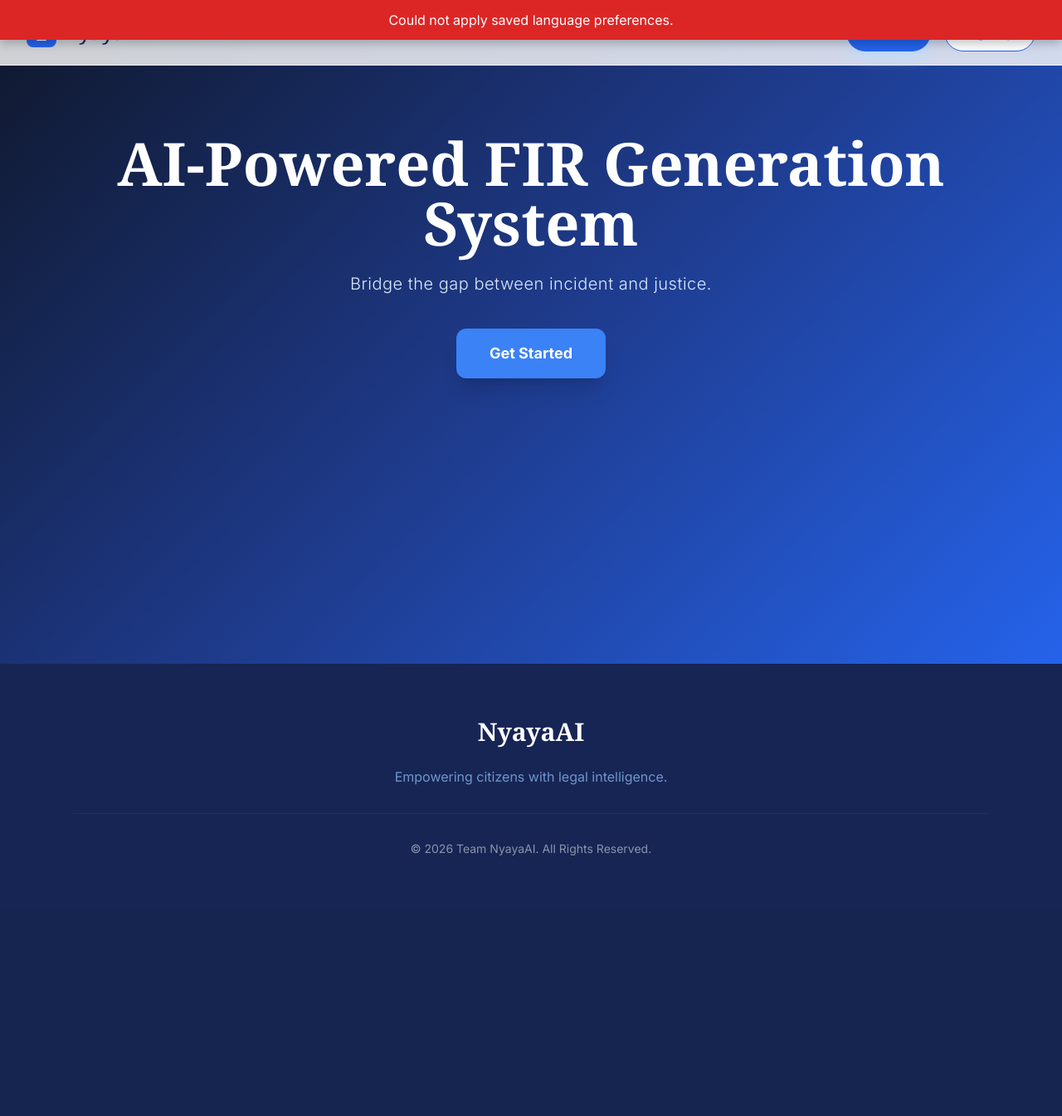
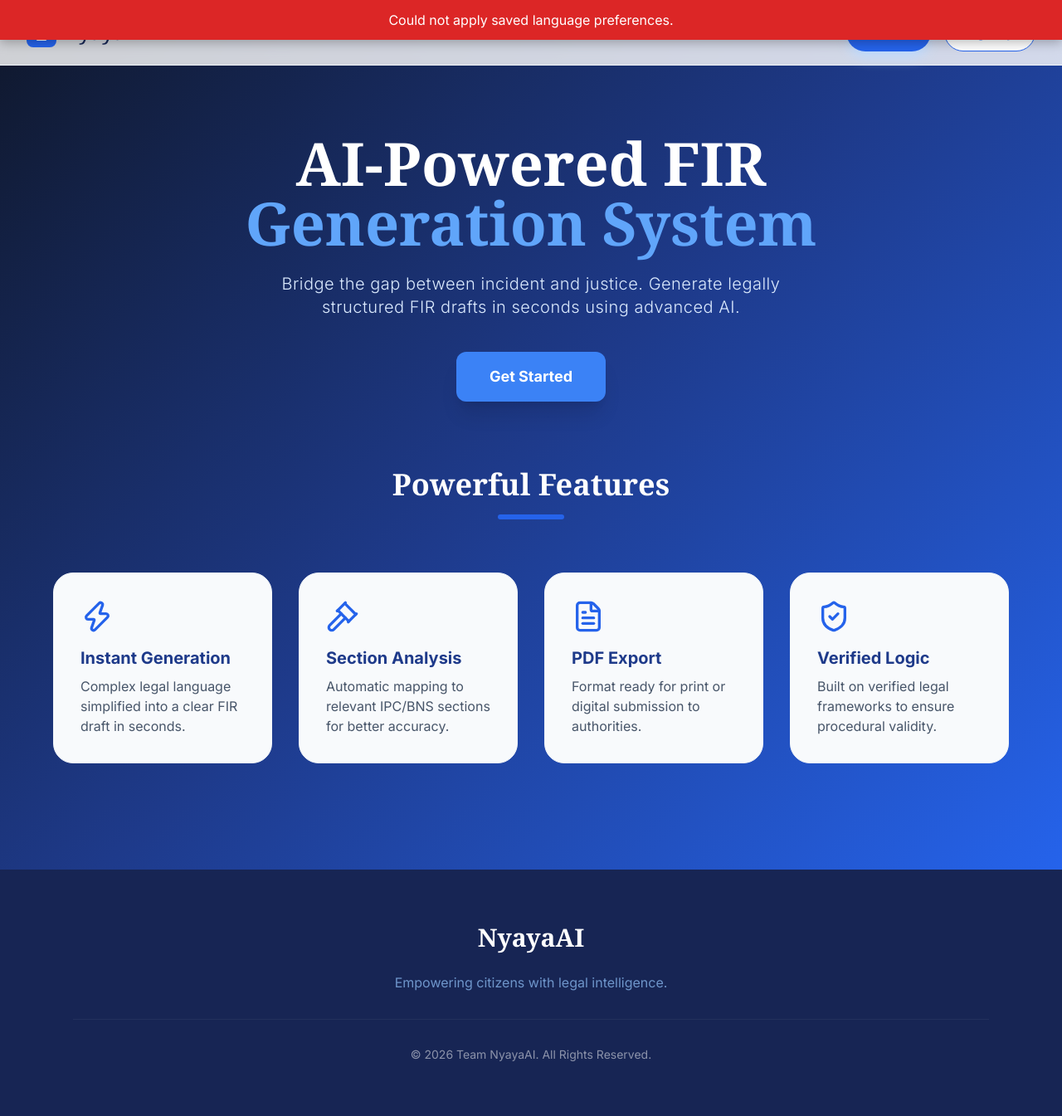
Before and after one commit to NayayaAi/NayayaAi_1, a Flask app: page / in a window 1280 px wide. Shown: the whole page at 83% size. Before the commit the page ends 1031 px from the top, so only its background shows below. Run offline with Flask 3, Linux system fonts and the light colour scheme; a user stored in the database is signed in; data that the repository does not hold is empty; some libraries are stand-ins or nearby versions.

Commit message:
made changes again

```diff
--- a/templates/index.html
+++ b/templates/index.html
@@ -269,11 +268,38 @@
                     </a>
                 </div>
             </div>
+
+            <div class="text-center mb-16 pt-20">
+                <h2 class="text-4xl font-serif font-bold text-blue-950 mb-4 text-white">Powerful Features</h2>
+                <div class="w-20 h-1.5 bg-blue-600 mx-auto rounded-full"></div>
+            </div>
+            <div class="grid md:grid-cols-4 gap-8 mt-8 max-w-6xl mx-auto">
+                <div class="feature-card p-8 bg-slate-50 rounded-3xl border border-slate-100">
+                    <div class="text-blue-600 mb-4"><i data-lucide="zap" class="w-10 h-10"></i></div>
+                    <h3 class="font-bold text-xl mb-2 text-blue-900">Instant Generation</h3>
+                    <p class="text-slate-600">Complex legal language simplified into a clear FIR draft in seconds.</p>
+                </div>
+                <div class="feature-card p-8 bg-slate-50 rounded-3xl border border-slate-100">
+                    <div class="text-blue-600 mb-4"><i data-lucide="gavel" class="w-10 h-10"></i></div>
+                    <h3 class="font-bold text-xl mb-2 text-blue-900">Section Analysis</h3>
+                    <p class="text-slate-600">Automatic mapping to relevant IPC/BNS sections for better accuracy.</p>
+                </div>
+                <div class="feature-card p-8 bg-slate-50 rounded-3xl border border-slate-100">
+                    <div class="text-blue-600 mb-4"><i data-lucide="file-text" class="w-10 h-10"></i></div>
+                    <h3 class="font-bold text-xl mb-2 text-blue-900">PDF Export</h3>
+                    <p class="text-slate-600">Format ready for print or digital submission to authorities.</p>
+                </div>
+                <div class="feature-card p-8 bg-slate-50 rounded-3xl border border-slate-100">
+                    <div class="text-blue-600 mb-4"><i data-lucide="shield-check" class="w-10 h-10"></i></div>
+                    <h3 class="font-bold text-xl mb-2 text-blue-900">Verified Logic</h3>
+                    <p class="text-slate-600">Built on verified legal frameworks to ensure procedural validity.</p>
+                </div>
+            </div>
         </section>
 
-        <section id="create-fir" class="relative mt-20 px-6 z-20 hidden">
-            <div class="w-full px-6">
-                <div class="bg-white rounded-xl shadow">
+        <section id="create-fir" class="px-6 pt-28 pb-20 hidden">
+            <div class="w-full max-w-5xl mx-auto px-6">
+                <div class="bg-white rounded-xl shadow pb-8">
                     <!-- Form Header -->
                     <div class="bg-gradient-to-r from-blue-600 to-blue-800 px-8 py-6 text-white">
                         <h2 class="text-3xl font-serif font-bold mb-2">FORM IF-1</h2>
@@ -600,7 +612,7 @@
             </div>
         </section>
 
-        <section id="fir-history" class="py-20 bg-slate-100 hidden">
+        <section id="fir-history" class="py-20 bg-slate-100 hidden pt-28">
             <div class="max-w-6xl mx-auto px-6">
                 <div class="flex items-center justify-between mb-4">
                     <h2 class="text-3xl font-serif font-bold text-blue-900">FIR History</h2>
@@ -631,7 +643,7 @@
         </section>
 
         <!-- Law Library Section -->
-        <section id="law-library" class="py-20 bg-white hidden">
+        <section id="law-library" class="py-20 bg-white hidden pt-28">
             <div class="max-w-6xl mx-auto px-6">
                 <h2 class="text-3xl font-serif font-bold text-center mb-12 text-blue-900">Law Library</h2>
                 <div class="grid grid-cols-1 md:grid-cols-2 lg:grid-cols-3 gap-6">
@@ -661,7 +673,7 @@
         </section>
 
         <!-- Doc Analysis Section -->
-        <section id="doc-analysis" class="py-20 bg-slate-50 hidden">
+        <section id="doc-analysis" class="py-20 bg-slate-50 hidden pt-28">
             <div class="max-w-6xl mx-auto px-6">
                 <h2 class="text-3xl font-serif font-bold text-center mb-12 text-blue-900">Document Analysis</h2>
                 <div class="bg-white p-8 rounded-lg shadow-lg">
@@ -729,9 +741,9 @@
                 </div>
             </div>
 
-        </section>
-
-        <section id="evidence-locker" class="py-20 bg-slate-50 hidden">
+        </section> -->
+
+        <section id="evidence-locker" class="py-20 bg-slate-50 hidden pt-28">
             <div class="max-w-6xl mx-auto px-6">
                 <h2 class="text-3xl font-serif font-bold text-center mb-12 text-blue-900">Evidence Locker</h2>
 
@@ -791,7 +803,7 @@
         </section>
 
         <!-- Settings Section -->
-        <section id="settings" class="py-20 bg-slate-50 hidden">
+        <section id="settings" class="py-20 bg-slate-50 hidden pt-28">
             <div class="max-w-6xl mx-auto px-6">
                 <h2 class="text-3xl font-serif font-bold text-center mb-12 text-blue-900">System Settings</h2>
                 <div class="grid grid-cols-1 md:grid-cols-2 gap-8">
@@ -1423,74 +1435,74 @@
         }
 
         // Initialize on page load
-        function updateLanguageText(lang) {
-            const translations = {
-                en: {
-                    heroTitle: 'AI-Powered FIR Generation System',
-                    heroSubtitle: 'Bridge the gap between incident and justice.',
-                    getStarted: 'Get Started Now'
-                },
-                hi: {
-                    heroTitle: 'एआई-पावर्ड FIR जेनरेशन सिस्टम',
-                    heroSubtitle: 'घटना और न्याय के बीच अंतर को पाटें।',
-                    getStarted: 'अभी शुरू करें'
-                },
-                mr: {
-                    heroTitle: 'एआय-सक्षम FIR निर्माण प्रणाली',
-                    heroSubtitle: 'घटने आणि न्यायामधील अंतर पाटा.',
-                    getStarted: 'आता सुरू करा'
-                }
-            };
-
-            const t = translations[lang] || translations.en;
-            document.getElementById('heroTitle').textContent = t.heroTitle;
-            document.getElementById('heroSubtitle').textContent = t.heroSubtitle;
-            document.getElementById('getStartedBtn').textContent = t.getStarted;
-        }
-
-        function applyLanguageSettings(lang, docLang) {
-            // Interface text update
-            updateLanguageText(lang);
-            // Document language is currently placeholder behavior; could toggle form templates
-            const docStatus = document.getElementById('documentLanguageStatus');
-            if (docStatus) {
-                docStatus.textContent = `Document language set to ${docLang.toUpperCase()}`;
-            }
-        }
-
-        function loadLanguageSetting() {
-            const saved = localStorage.getItem('nyaya_language') || 'en';
-            const savedDoc = localStorage.getItem('nyaya_document_language') || 'en';
-            const select = document.getElementById('interfaceLanguageSelect');
-            const docSelect = document.getElementById('documentLanguageSelect');
-
-            if (select) select.value = saved;
-            if (docSelect) docSelect.value = savedDoc;
-
-            applyLanguageSettings(saved, savedDoc);
-
-            select?.addEventListener('change', (e) => {
-                const selected = e.target.value;
-                localStorage.setItem('nyaya_language', selected);
-                applyLanguageSettings(selected, docSelect?.value || 'en');
-            });
-
-            docSelect?.addEventListener('change', (e) => {
-                const selectedDoc = e.target.value;
-                localStorage.setItem('nyaya_document_language', selectedDoc);
-                applyLanguageSettings(select?.value || 'en', selectedDoc);
-            });
-
-            const saveBtn = document.getElementById('saveLanguageSettingsBtn');
-            saveBtn?.addEventListener('click', () => {
-                const selectedLang = select?.value || 'en';
-                const selectedDocLang = docSelect?.value || 'en';
-                localStorage.setItem('nyaya_language', selectedLang);
-                localStorage.setItem('nyaya_document_language', selectedDocLang);
-                applyLanguageSettings(selectedLang, selectedDocLang);
-                alert('Language settings saved successfully.');
-            });
-        }
+//         function updateLanguageText(lang) {
+//             const translations = {
+//                 en: {
+//                     heroTitle: 'AI-Powered FIR Generation System',
+//                     heroSubtitle: 'Bridge the gap between incident and justice.',
+//                     getStarted: 'Get Started Now'
+//                 },
+//                 hi: {
+//                     heroTitle: 'एआई-पावर्ड FIR जेनरेशन सिस्टम',
+//                     heroSubtitle: 'घटना और न्याय के बीच अंतर को पाटें।',
+//                     getStarted: 'अभी शुरू करें'
+//                 },
+//                 mr: {
+//                     heroTitle: 'एआय-सक्षम FIR निर्माण प्रणाली',
+//                     heroSubtitle: 'घटने आणि न्यायामधील अंतर पाटा.',
+//                     getStarted: 'आता सुरू करा'
+//                 }
+//             };
+//
+//             const t = translations[lang] || translations.en;
+//             document.getElementById('heroTitle').textContent = t.heroTitle;
+//             document.getElementById('heroSubtitle').textContent = t.heroSubtitle;
+//             document.getElementById('getStartedBtn').textContent = t.getStarted;
+//         }
+
+//        function applyLanguageSettings(lang, docLang) {
+//            // Interface text update
+//            updateLanguageText(lang);
+//            // Document language is currently placeholder behavior; could toggle form templates
+//            const docStatus = document.getElementById('documentLanguageStatus');
+//            if (docStatus) {
+//                docStatus.textContent = `Document language set to ${docLang.toUpperCase()}`;
+//            }
+//        }
+
+//        function loadLanguageSetting() {
+//            const saved = localStorage.getItem('nyaya_language') || 'en';
+//            const savedDoc = localStorage.getItem('nyaya_document_language') || 'en';
+//            const select = document.getElementById('interfaceLanguageSelect');
+//            const docSelect = document.getElementById('documentLanguageSelect');
+//
+//            if (select) select.value = saved;
+//            if (docSelect) docSelect.value = savedDoc;
+//
+//            applyLanguageSettings(saved, savedDoc);
+//
+//            select?.addEventListener('change', (e) => {
+//                const selected = e.target.value;
+//                localStorage.setItem('nyaya_language', selected);
+//                applyLanguageSettings(selected, docSelect?.value || 'en');
+//            });
+//
+//            docSelect?.addEventListener('change', (e) => {
+//                const selectedDoc = e.target.value;
+//                localStorage.setItem('nyaya_document_language', selectedDoc);
+//                applyLanguageSettings(select?.value || 'en', selectedDoc);
+//            });
+//
+//            const saveBtn = document.getElementById('saveLanguageSettingsBtn');
+//            saveBtn?.addEventListener('click', () => {
+//                const selectedLang = select?.value || 'en';
+//                const selectedDocLang = docSelect?.value || 'en';
+//                localStorage.setItem('nyaya_language', selectedLang);
+//                localStorage.setItem('nyaya_document_language', selectedDocLang);
+//                applyLanguageSettings(selectedLang, selectedDocLang);
+//                alert('Language settings saved successfully.');
+//            });
+//        }
 
         document.addEventListener('DOMContentLoaded', async () => {
             try {
```
Also changed, not shown: other parts of templates/index.html (+22 -37 lines).
